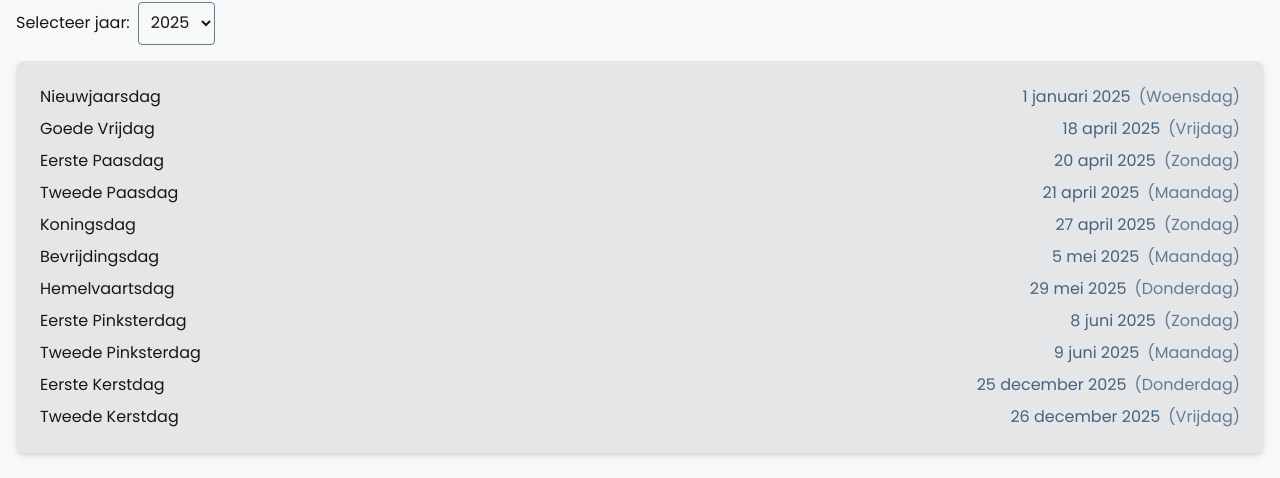
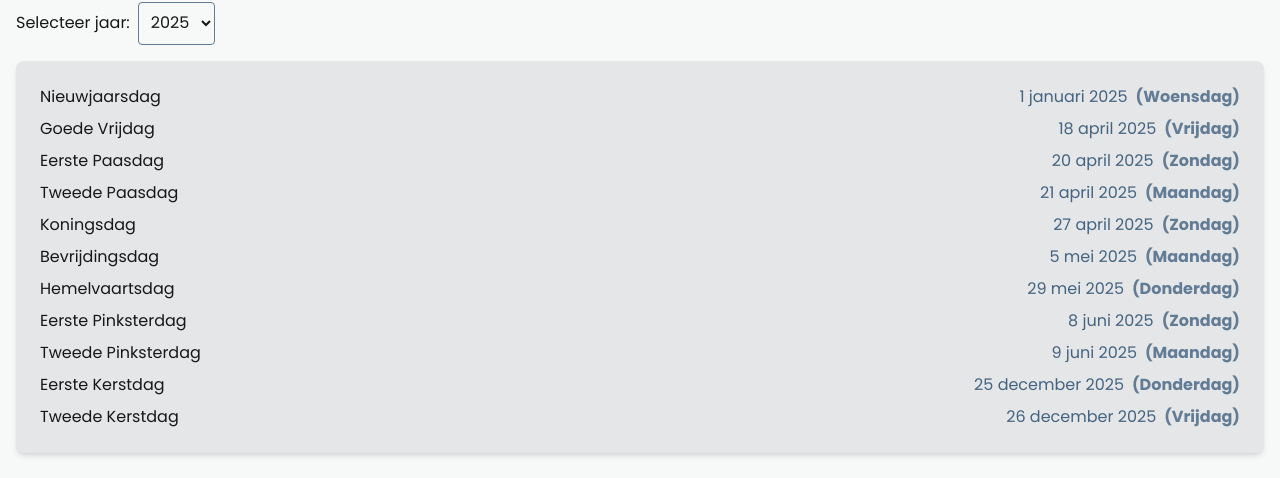
Before and after one commit to MikevPeeren/wanneervrij, a Nuxt app: page /feestdagen in a window 1280 px wide. Shown: the part 183-661 px from the top of the page. Built offline with nearby package versions, Linux system fonts and the light colour scheme; what simple-analytics-vue would draw is missing.

Commit message:
fix: accessibility change

```diff
--- a/pages/feestdagen.vue
+++ b/pages/feestdagen.vue
@@ -23,7 +23,9 @@
           <span class="text-text">{{ holiday.name }}</span>
           <div class="text-right">
             <span class="text-accent">{{ holiday.date }}</span>
-            <span class="text-secondary ml-2">({{ holiday.day }})</span>
+            <span class="text-secondary font-bold ml-2"
+              >({{ holiday.day }})</span
+            >
           </div>
         </li>
       </ul>
```
